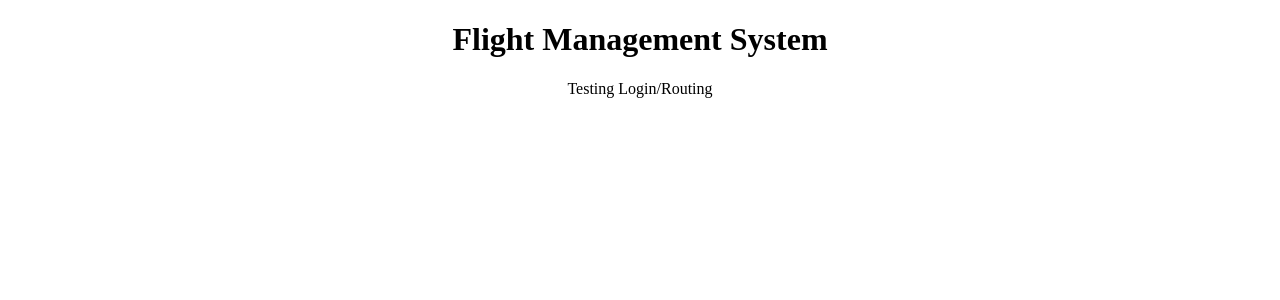
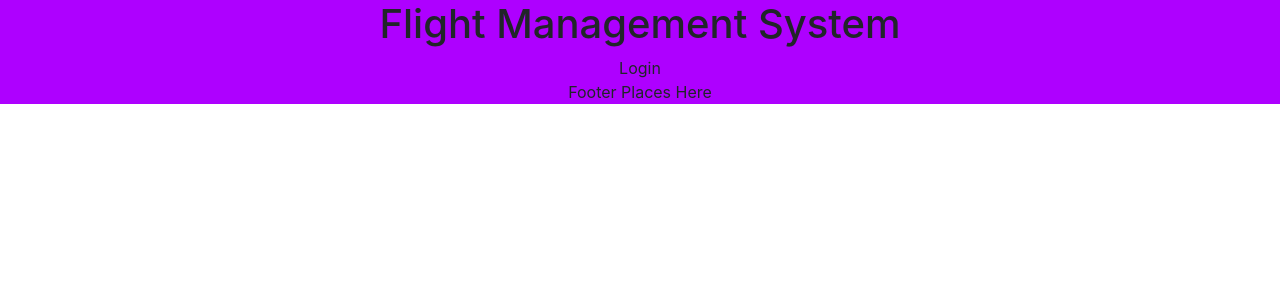
Before and after one commit to saswat761026/PetFinder, a React (Create React App) app: page / in a window 1280 px wide. Shown: the top 300 px of the page. Built offline with nearby package versions, Linux system fonts and the light colour scheme.

Commit message:
Remove material UI Added bootstrap configuration Added packages for scss file compilation Added reactstrap package Added react icon pack

```diff
--- a/src/App.css
+++ /dev/null
@@ -1,38 +0,0 @@
-.App {
-  text-align: center;
-}
-
-.App-logo {
-  height: 40vmin;
-  pointer-events: none;
-}
-
-@media (prefers-reduced-motion: no-preference) {
-  .App-logo {
-    animation: App-logo-spin infinite 20s linear;
-  }
-}
-
-.App-header {
-  background-color: #282c34;
-  min-height: 100vh;
-  display: flex;
-  flex-direction: column;
-  align-items: center;
-  justify-content: center;
-  font-size: calc(10px + 2vmin);
-  color: white;
-}
-
-.App-link {
-  color: #61dafb;
-}
-
-@keyframes App-logo-spin {
-  from {
-    transform: rotate(0deg);
-  }
-  to {
-    transform: rotate(360deg);
-  }
-}
--- a/src/App.js
+++ b/src/App.js
@@ -1,17 +1,18 @@
 import React from 'react';
-import './App.css';
+import './style/App.scss';
 import Routes from "./routes";
-import { ErrorBoundary } from "./component/index";
+import { ErrorBoundary, Layout } from "./component/index";
 
 const App = (props)=> {
 
   return (
     <ErrorBoundary>
-    <div className="App">
-    <h1>Flight Management System</h1>
-    <Routes/>
-   </div>
-   </ErrorBoundary>
+      <div className="App">
+        <Layout>
+          <Routes />
+        </Layout>
+      </div>
+    </ErrorBoundary>
   );
 }
 
--- a/src/component/authentication/login.jsx
+++ b/src/component/authentication/login.jsx
@@ -1,7 +1,7 @@
 import React from 'react';
 
 const Login = (props)=>{
-    return(<div>Testing Login/Routing</div>)
+    return(<div>Login</div>)
 }
 
 export default Login
--- a/src/component/index.js
+++ b/src/component/index.js
@@ -1,2 +1,3 @@
 export { default as ErrorBoundary } from "./common/errorBoundary";
 export { default as Login } from "./authentication/login";
+export { default as Layout } from "./layout/layout";
--- /dev/null
+++ b/src/component/layout/footer.jsx
@@ -0,0 +1,7 @@
+import React from 'react';
+
+const Footer = () =>{
+return <div>Footer Places Here</div>;
+}
+
+export default Footer
--- /dev/null
+++ b/src/component/layout/header.jsx
@@ -0,0 +1,11 @@
+import React from "react";
+
+const Header = () => {
+  return (
+    <div>
+      <h1>Flight Management System</h1>
+    </div>
+  );
+};
+
+export default Header;
--- /dev/null
+++ b/src/component/layout/layout.jsx
@@ -0,0 +1,15 @@
+import React from 'react';
+import Header from './header';
+import Footer from './footer';
+
+const Layout = (props) =>{
+return (
+  <div>
+    <Header />
+    {props.children}
+    <Footer />
+  </div>
+);
+}
+
+export default Layout
--- a/src/index.css
+++ /dev/null
@@ -1,13 +0,0 @@
-body {
-  margin: 0;
-  font-family: -apple-system, BlinkMacSystemFont, 'Segoe UI', 'Roboto', 'Oxygen',
-    'Ubuntu', 'Cantarell', 'Fira Sans', 'Droid Sans', 'Helvetica Neue',
-    sans-serif;
-  -webkit-font-smoothing: antialiased;
-  -moz-osx-font-smoothing: grayscale;
-}
-
-code {
-  font-family: source-code-pro, Menlo, Monaco, Consolas, 'Courier New',
-    monospace;
-}
--- a/src/index.js
+++ b/src/index.js
@@ -1,5 +1,6 @@
 import React from "react";
 import ReactDOM from "react-dom";
+import 'bootstrap/dist/css/bootstrap.min.css';
 import App from "./App";
 import * as serviceWorker from "./serviceWorker";
 import { Provider } from "react-redux";
--- /dev/null
+++ b/src/style/App.scss
@@ -0,0 +1,6 @@
+@import "~bootstrap/scss/bootstrap";
+
+.App {
+    text-align: center;
+    background-color: rgb(174, 0, 255);
+  }
```
Also changed, not shown: package.json (+7 -3 lines), 2 other files (tests, documents, lock files or other folders).
